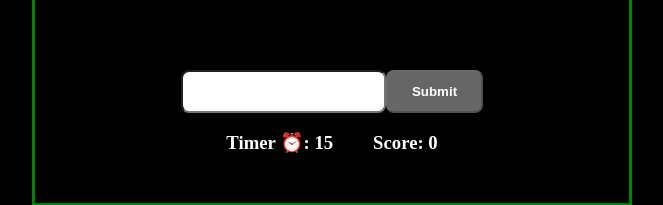
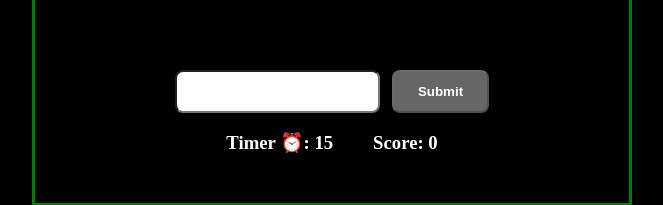
Before and after one commit to jcebreros11/BinaryGame, a React (Vite) app: page / in a window 1280 px wide. Shown: the part 309-514 px from the top of the page, without its empty margins (316-979 px from the left). Built offline with nearby package versions, Linux system fonts and the light colour scheme.

Commit message:
Space out input and button

```diff
--- a/src/components/BinaryGame.jsx
+++ b/src/components/BinaryGame.jsx
@@ -67,6 +67,7 @@ function BinaryGame() {
                 <h1 style={{ fontSize: '80px' }}>{binaryNumber}</h1>
                 <div className="answer-form">
                     <form onSubmit={handleSubmit}>
+                        <div className="userInput">
                             <input id="answerInputId" type="number" onChange={handleChange} disabled={isTimeOut} />
                             {
                                 !isTimeOut ?
@@ -92,8 +93,9 @@ function BinaryGame() {
                                         Restart
                                     </button>
                             }
+                        </div>
                     </form>
-                </div>
+                </div >
 
                 <div className="time-score">
                     <CountDown
@@ -106,7 +108,7 @@ function BinaryGame() {
                         resetTrigger={resetScore} />
                 </div>
 
-            </div>
+            </div >
         </>
     )
 
--- a/src/styles/BinaryGame.css
+++ b/src/styles/BinaryGame.css
@@ -33,3 +33,9 @@
   background-color: rgb(74 80 91);
   border-radius: 8px;
 }
+
+.userInput {
+    display: flex;
+    align-items: center;
+    gap: 12px;
+}
```
Lines whose indentation alone changed are shown as unchanged.
